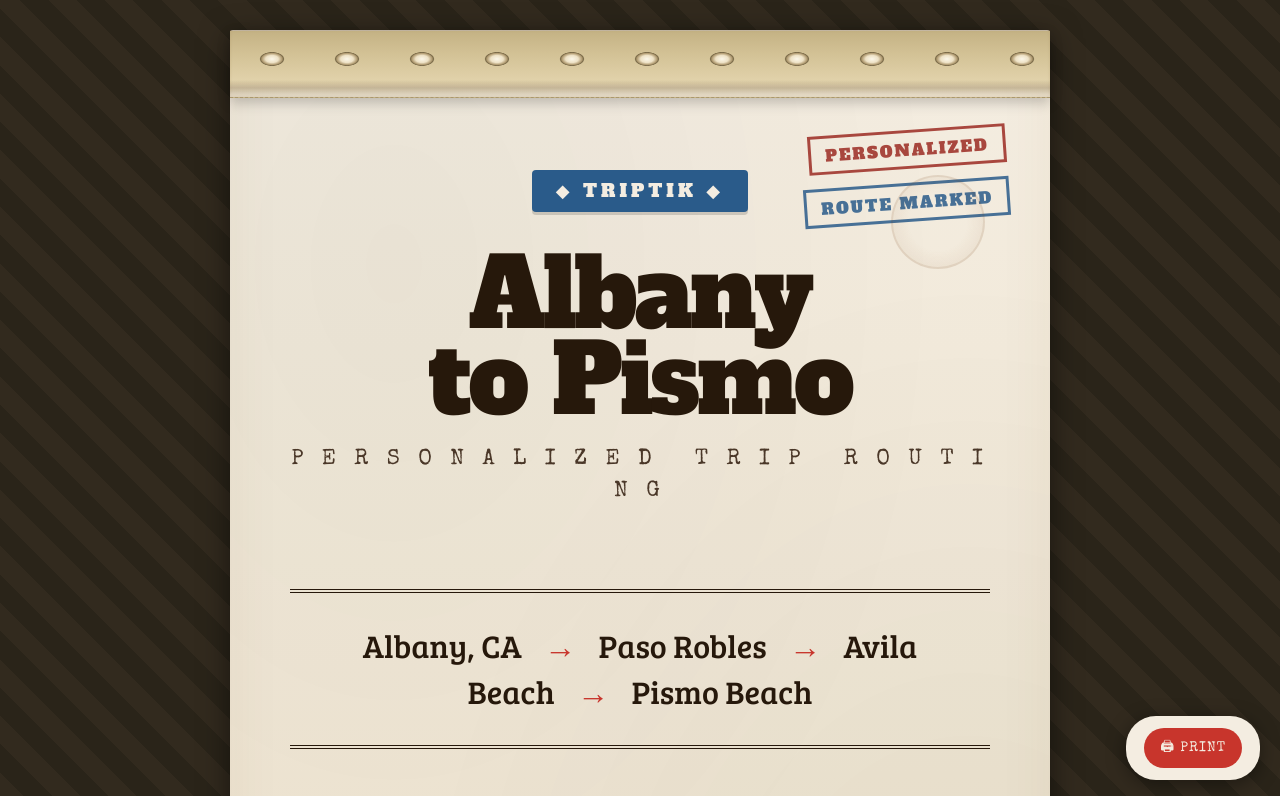
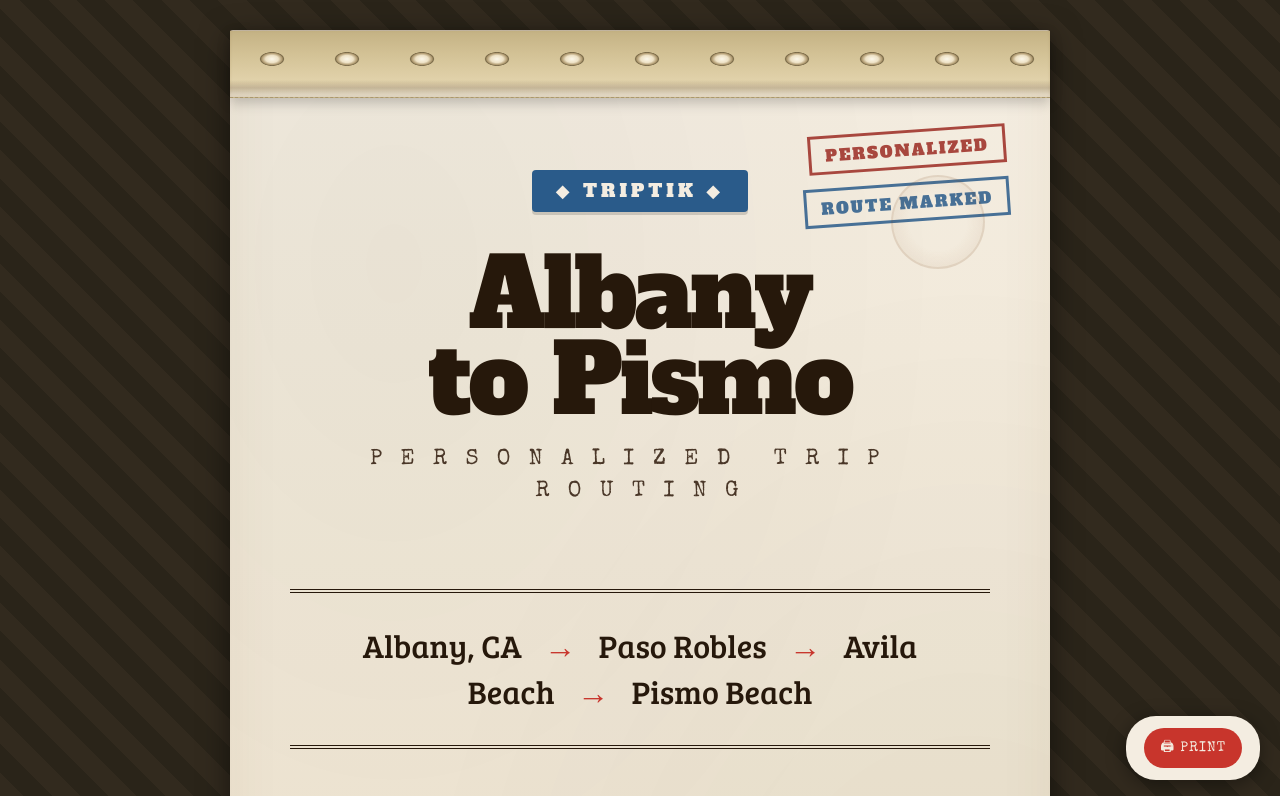
Before and after one commit to EricElkins/pismo2026, a plain HTML site: page index.html in a window 1280 px wide. Shown: the top 796 px of the page. Drawn offline with nearby package versions, Linux system fonts and the light colour scheme.

Commit message:
Add files via upload

```diff
--- a/index.html
+++ b/index.html
@@ -270,7 +270,7 @@
 
   <div class="aaa-badge">◆ TRIPTIK ◆</div>
   <h1>Albany<br/>to Pismo</h1>
-  <div class="sub">P E R S O N A L I Z E D &nbsp; T R I P &nbsp; R O U T I N G</div>
+  <div class="sub"><span style="white-space:nowrap">P E R S O N A L I Z E D</span> &nbsp; <span style="white-space:nowrap">T R I P</span> &nbsp; <span style="white-space:nowrap">R O U T I N G</span></div>
 
   <div class="route">
     Albany, CA <span class="arrow">→</span> Paso Robles <span class="arrow">→</span> Avila Beach <span class="arrow">→</span> Pismo Beach
```
